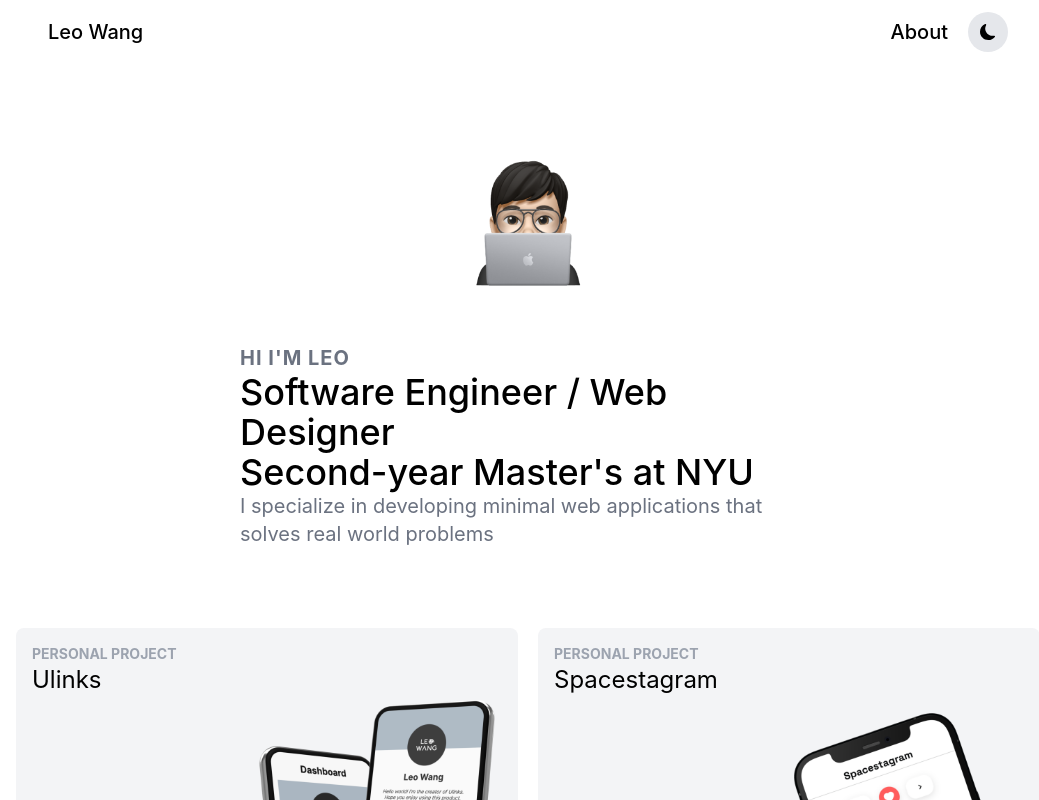
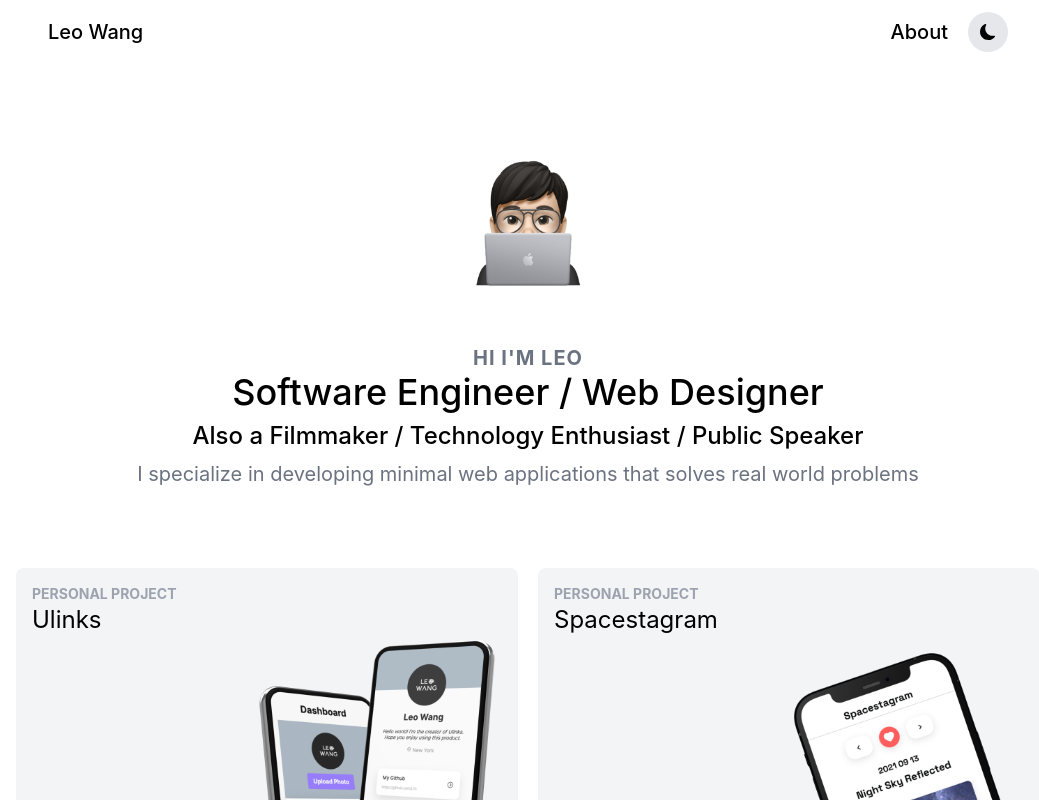
Before and after one commit to LihaoWang/next-portfolio-2021, a Next.js app: page / in a window 1280 px wide. Shown: the top 800 px of the page, without its empty margins (112-1151 px from the left). Built offline with nearby package versions, Linux system fonts and the light colour scheme.

Commit message:
updated hero intro

```diff
--- a/components/Hero.js
+++ b/components/Hero.js
@@ -4,17 +4,20 @@
   return (
     <div className="flex flex-col justify-center items-center mb-20 mt-20">
       <img className="max-w-full w-40" src="avatar.png" alt="" />
-      <div className="flex flex-col justify-start items-start mt-5 md:mt-10 max-w-xl">
+      <div className="flex flex-col justify-center items-center mt-5 md:mt-10 ">
         <p className="text-xl text-gray-500 tracking-wider font-bold dark:text-gray-400">
           HI I&apos;M LEO{" "}
         </p>
         <h1 className="text-4xl font-medium  dark:text-white">
           Software Engineer / Web Designer
         </h1>
-        <h1 className="text-4xl font-medium dark:text-white">
+        <p className="text-2xl font-medium mt-2 dark:text-white">
+          Also a Filmmaker / Technology Enthusiast / Public Speaker
+        </p>
+        {/* <h1 className="text-4xl font-medium mt-2 dark:text-white">
           Second-year Master&apos;s at NYU
-        </h1>
-        <p className="text-xl text-gray-500 dark:text-gray-400">
+        </h1> */}
+        <p className="text-xl text-gray-500 mt-2 dark:text-gray-400">
           I specialize in developing minimal web applications that solves real
           world problems{" "}
         </p>
```
